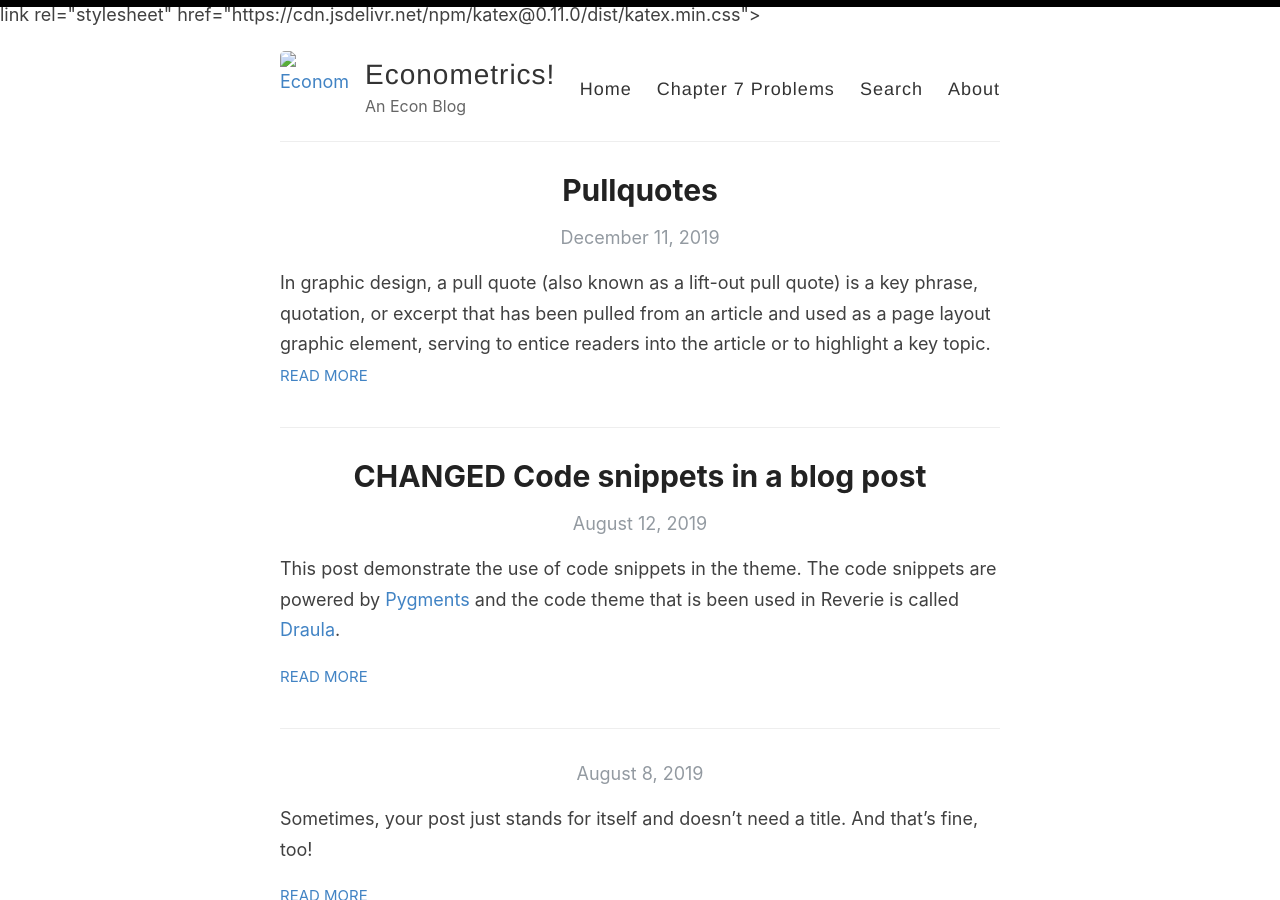
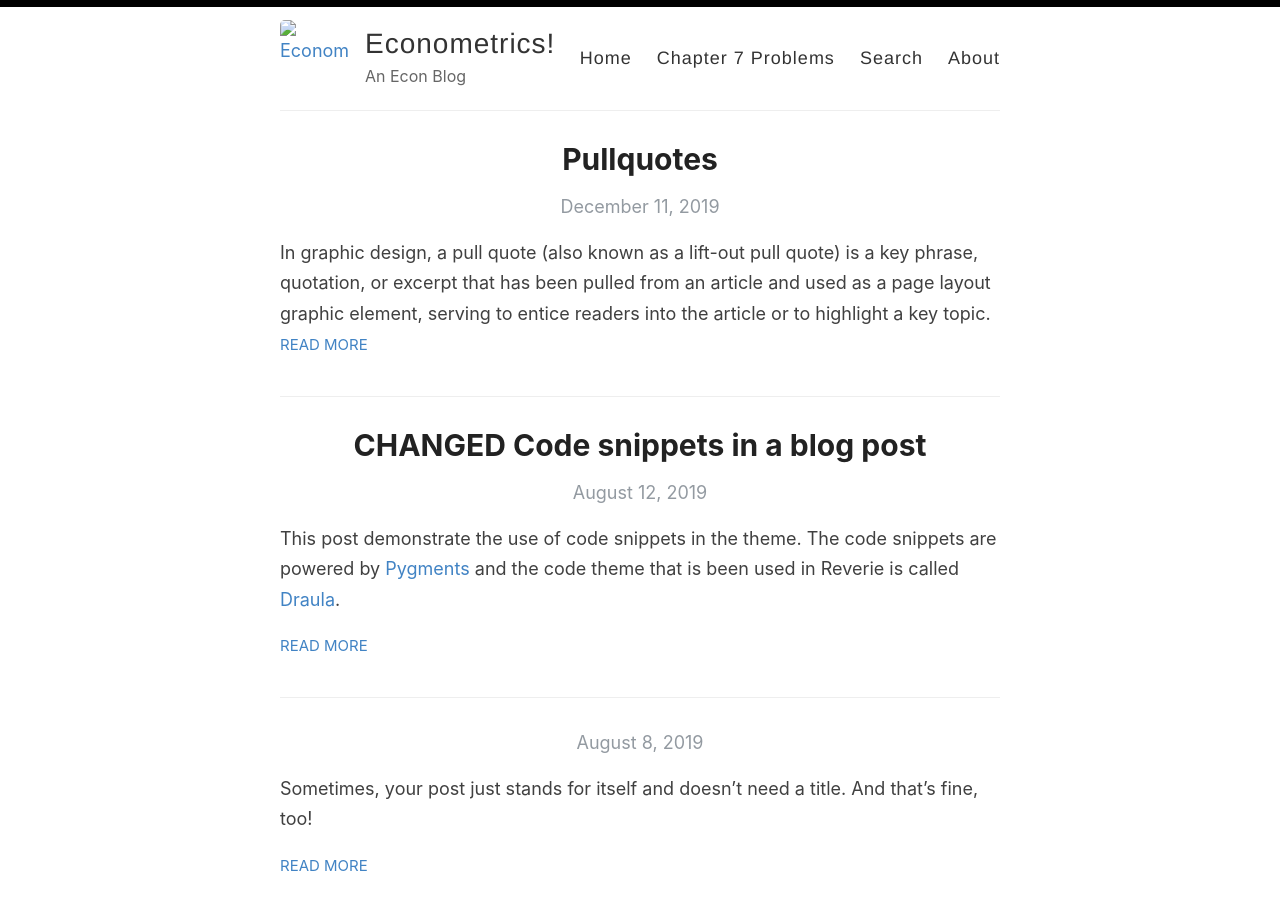
Before and after one commit to MatthewRGonzalez/Econometric, a Jekyll site: the page built from index.html, in a window 1280 px wide and 900 px high. Built offline with Jekyll 4.4.1, drawn with Linux system fonts in a browser that asks for light colours; nearby versions of some CDN libraries; the list of posts is cut into pages by our own code.

Commit message:
Update default.html

```diff
--- a/_layouts/default.html
+++ b/_layouts/default.html
@@ -2,9 +2,8 @@
 <html>
 
 
-  <span class="hljs-name">link rel="stylesheet" href="https://cdn.jsdelivr.net/npm/katex@0.11.0/dist/katex.min.css">
-  <script defer src="https://cdn.jsdelivr.net/npm/katex@0.11.0/dist/katex.min.js"></script>
-  <script defer src="https://cdn.jsdelivr.net/npm/katex@0.11.0/dist/contrib/auto-render.min.js" onload="renderMathInElement(document.body);"></script>
+<script src="https://polyfill.io/v3/polyfill.min.js?features=es6"></script>
+<script id="MathJax-script" async src="https://cdn.jsdelivr.net/npm/mathjax@3/es5/tex-mml-chtml.js"></script>
 
   <head>
     <title>{% if page.title %}{{ page.title }} – {% endif %}{{ site.name }} – {{ site.description }}</title>
```
